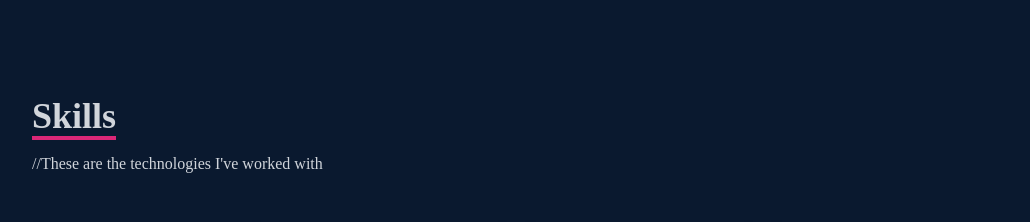
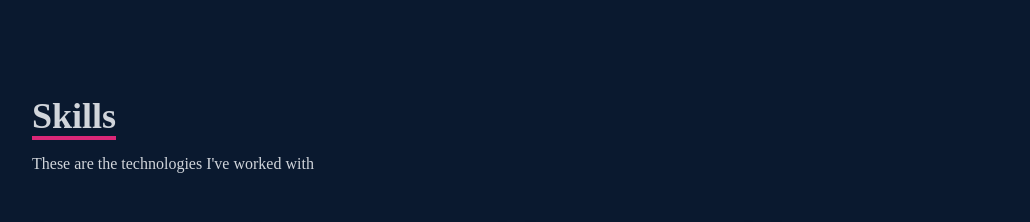
Before and after one commit to Adhurim4/am-portfolio, a React (Create React App) app: page / in a window 1280 px wide. Shown: the part 1680-1902 px from the top of the page, without its empty margins (124-1154 px from the left). Built offline with nearby package versions, Linux system fonts and the light colour scheme.

Commit message:
removing unused

```diff
--- a/src/App.js
+++ b/src/App.js
@@ -6,10 +6,7 @@ import Home from "./components/Home";
 import Navbar from "./components/Navbar";
 import Skills from "./components/Skills";
 import Work from "./components/Work";
-import ReactSwitch from "react-switch";
 import { initReactI18next } from "react-i18next";
-import { FaSun, FaMoon } from 'react-icons/fa';
-
 import i18n from "i18next";
 import enTranslation from "./locales/en/translation.json";
 import alTranslation from "./locales/al/translation.json";
--- a/src/components/Navbar.jsx
+++ b/src/components/Navbar.jsx
@@ -1,7 +1,7 @@
 import React, { useState} from 'react'
 import LogoA from '../assets/a.png';
 import LogoM from '../assets/m.png';
-import {FaBars, FaTimes, FaGithub, FaLinkedin, FaFacebook} from 'react-icons/fa';
+import {FaBars, FaTimes, FaGithub, FaLinkedin} from 'react-icons/fa';
 import { HiOutlineMail } from 'react-icons/hi';
 import {BsFillPersonLinesFill} from 'react-icons/bs'
 import {Link} from 'react-scroll';
@@ -24,8 +24,8 @@ const Navbar = () => {
      items-center px-4   text-gray-400 text-xl font-bold'>
 
         <div className='flex'>
-        <img src={LogoA} alt="logo image" style={{width:'40px',  paddingRight:"6px" }} />
-            <img src={LogoM} alt="logo image" style={{width:'40px' }} />
+        <img src={LogoA} style={{width:'40px',  paddingRight:"6px" }} />
+            <img src={LogoM}  style={{width:'40px' }} />
         </div>
 
         {/* Menu */}
--- a/src/components/Skills.jsx
+++ b/src/components/Skills.jsx
@@ -15,7 +15,7 @@ const Skills = () => {
         <div className='max-w-[1000px] mx-auto p-4 flex flex-col justify-center w-full h-full'>
             <div>
                 <p className='text-4xl font-bold inline border-b-4 border-pink-600'>Skills</p>
-                <p className='py-4 mainText2'>//These are the technologies I've worked with</p>
+                <p className='py-4 mainText2'>These are the technologies I've worked with</p>
             </div>
 
             <div className='w-full grid grid-cols-2 sm:grid-cols-4 gap-4 text-center py-8'>
```
